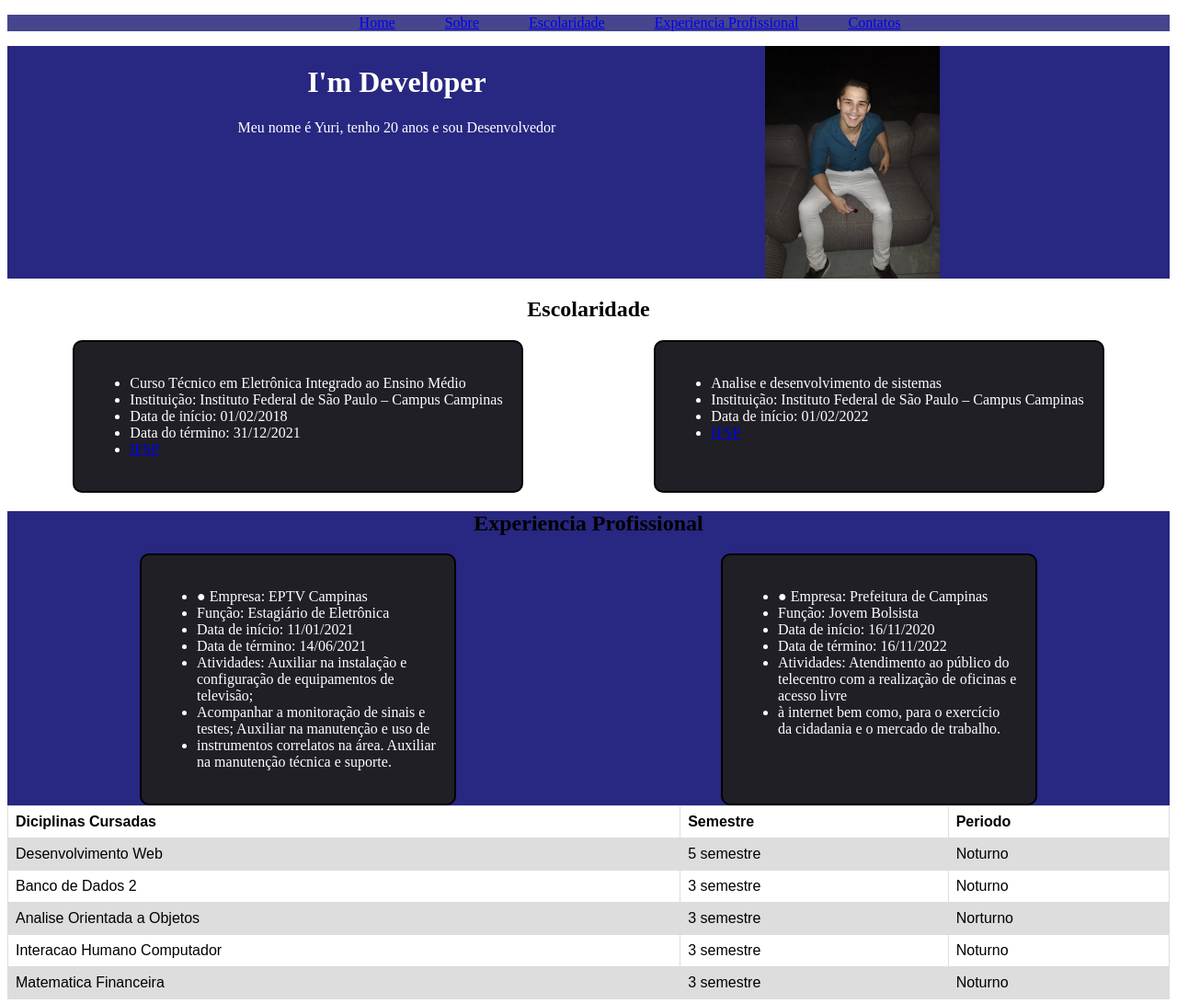
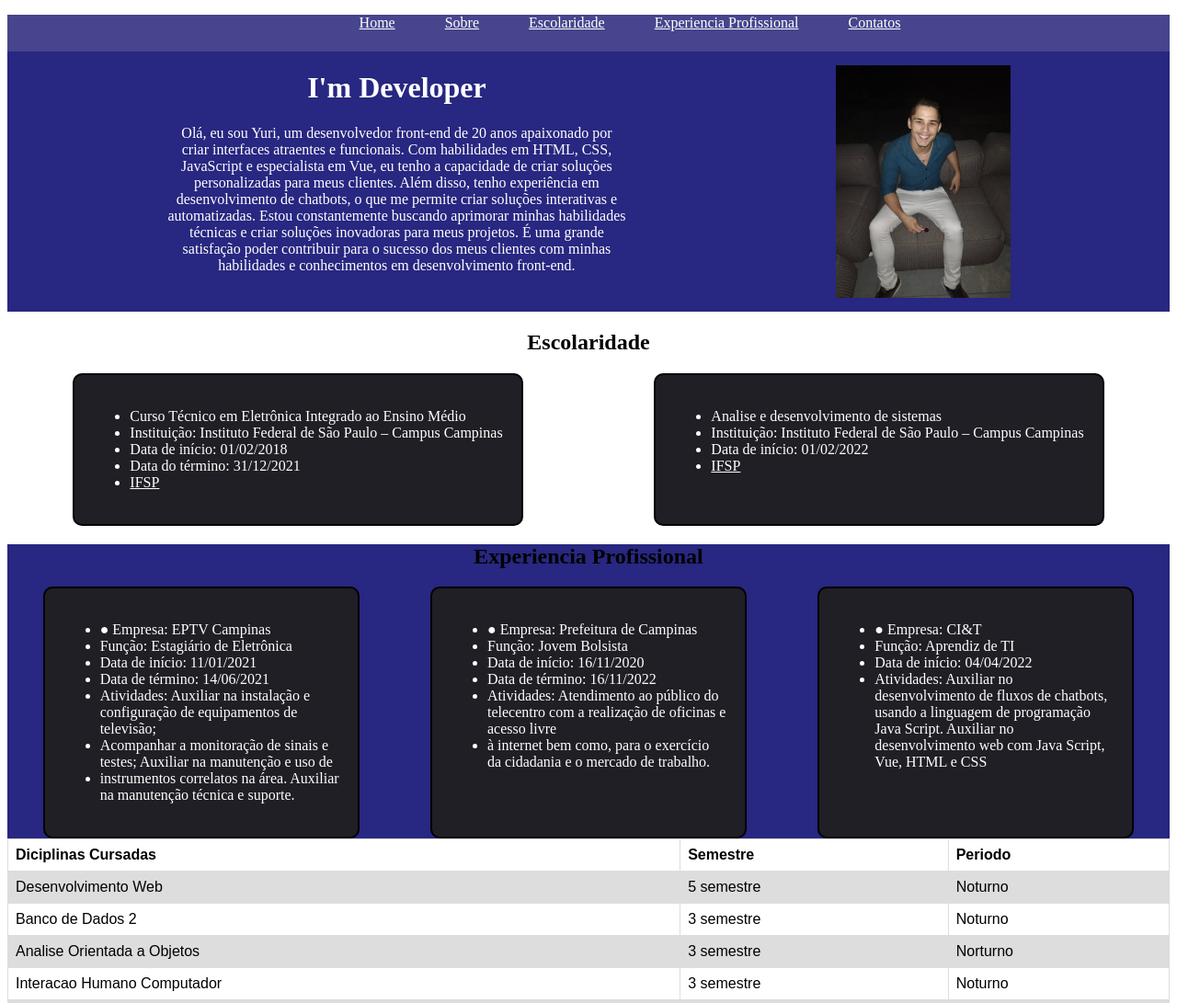
Before and after one commit to yuribrito01/paginaPessoal, a website: page index.html in a window 1280 px wide. Shown: the top 1091 px of the page at 92% size. Drawn offline with Linux system fonts and the light colour scheme.

Commit message:
Ajustando navbar e colocando descriçao about me

```diff
--- a/index.html
+++ b/index.html
@@ -13,7 +13,7 @@
 
 <body>
   <header>
-    <nav class="navbar">
+    <div id="navbar">
         <ul>
             <li><a href="#home">Home</a></li>
             <li><a href="#about">Sobre</a></li>
@@ -21,14 +21,14 @@
             <li><a href="#work">Experiencia Profissional</a></li>
             <li><a href="#contacts">Contatos</a></li>
         </ul>
-    </nav>
+    </div>
   </header>
 
   <main>
     <div id="about">
       <div class="aboutTopic">
         <h1 id="home">I'm Developer</h1>
-        <p>Meu nome é Yuri, tenho 20 anos e sou Desenvolvedor</p>
+        <p>Olá, eu sou Yuri, um desenvolvedor front-end de 20 anos apaixonado por criar interfaces atraentes e funcionais. Com habilidades em HTML, CSS, JavaScript e especialista em Vue, eu tenho a capacidade de criar soluções personalizadas para meus clientes. Além disso, tenho experiência em desenvolvimento de chatbots, o que me permite criar soluções interativas e automatizadas. Estou constantemente buscando aprimorar minhas habilidades técnicas e criar soluções inovadoras para meus projetos. É uma grande satisfação poder contribuir para o sucesso dos meus clientes com minhas habilidades e conhecimentos em desenvolvimento front-end.</p>
       </div>
       <img id="myPhoto" src="yuriFoto.jpeg" alt="Foto do Yuri">
     </div>
@@ -97,6 +97,14 @@
             <li>à internet bem como, para o exercício da cidadania e o mercado de trabalho.</li>
           </ul>
         </div>
+        <div id="ciandt">
+          <ul>
+            <li>● Empresa: CI&T</li>
+            <li>Função: Aprendiz de TI</li>
+            <li>Data de início: 04/04/2022</li>
+            <li>Atividades: Auxiliar no desenvolvimento de fluxos de chatbots, usando a linguagem de programação Java Script. Auxiliar no desenvolvimento web com Java Script, Vue, HTML e CSS</li>
+          </ul>
+        </div>
       </div>
     </div>
     <div class="tabela">
--- a/style.css
+++ b/style.css
@@ -1,30 +1,38 @@
-nav li {
+#navbar li {
     display: inline-block;
     margin: 0 0 0 50px;
+    justify-content: center;
    }
 
-.navbar{
+#navbar{
   text-align: center;
+  align-items: center;
   background-color: rgba(70, 69, 141, 1);
+  height: 40px;
 }
-
+a{
+  color: white;
+}
 #myPhoto{
     width: 15%;
     float: right;
     justify-content: left;
     align-items: center;
+    margin-top: 15px;
+    margin-bottom: 15px;
 }
 
 #about{
     width: 100%;
     display: flex;
     justify-content: center;
-    margin-top: 1%;
     background-color: rgba(40, 39, 129, 1);
 }
 
 .aboutTopic{
   margin-right: 18%;
+  text-align: center;
+  width: 500px;
 }
 
 #home{
@@ -78,10 +86,17 @@ p, li, h1, h2{
   background: rgba(31, 31, 37, 1);
   padding: 20px;
   width: 300px;
-
 }
 
 #juventude{
+  border: 2px solid black;
+  border-radius: 10px;
+  background: rgba(31, 31, 37, 1);
+  padding: 20px;
+  width: 300px;
+}
+
+#ciandt{
   border: 2px solid black;
   border-radius: 10px;
   background: rgba(31, 31, 37, 1);
```
Lines whose indentation alone changed are shown as unchanged.
